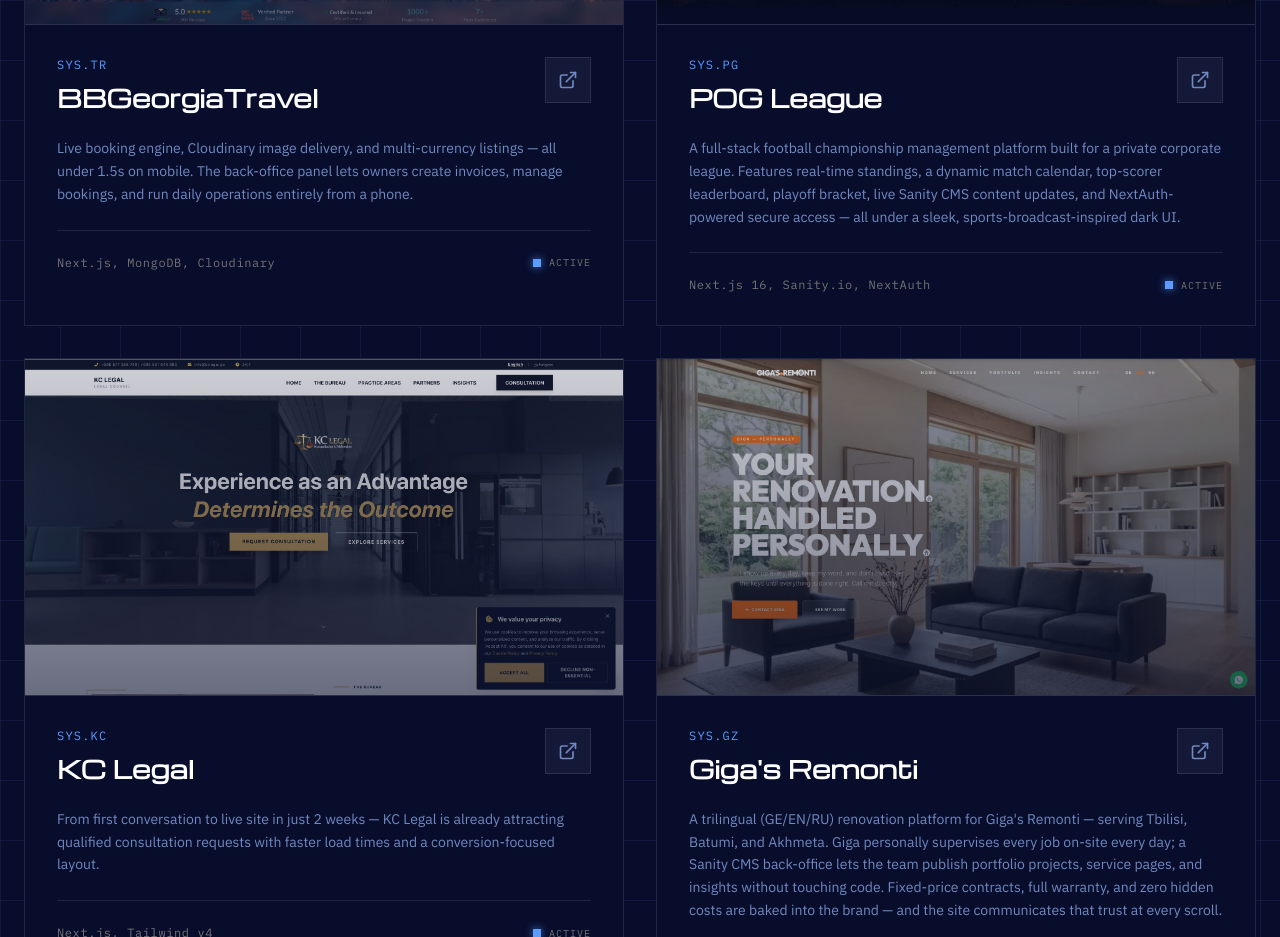
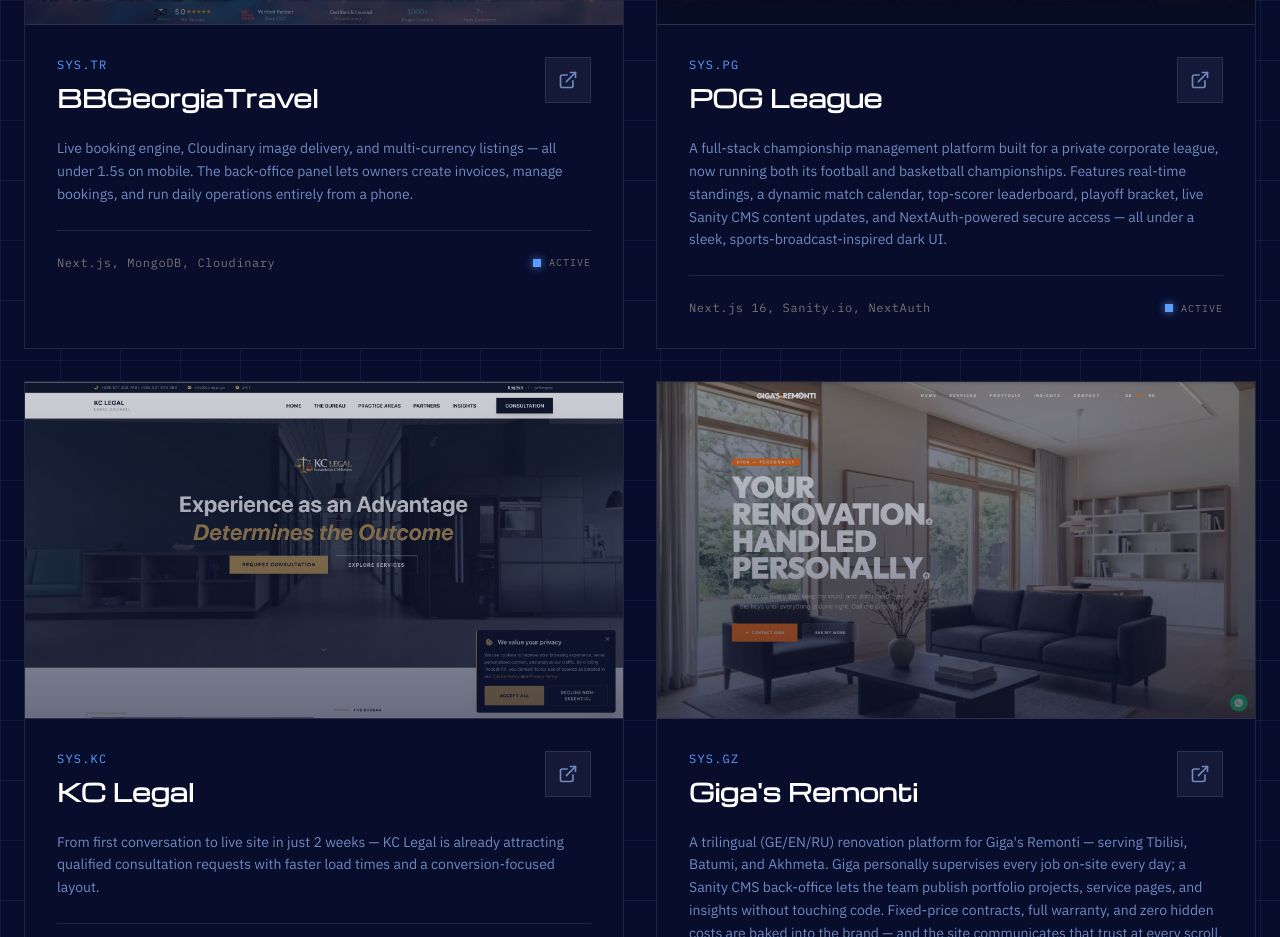
Before and after one commit to GBaga/bbgeorgiatech, a Next.js app: page /cookie-policy in a window 1280 px wide. Shown: the part 3760-4697 px from the top of the page. Built offline with nearby package versions, Linux system fonts and the light colour scheme; no server answers.

Commit message:
updated: kclegal.ge pog-league

```diff
--- a/messages/en.json
+++ b/messages/en.json
@@ -190,7 +190,7 @@
     "m2": "A trilingual (GE/EN/RU) renovation platform for Giga's Remonti — serving Tbilisi, Batumi, and Akhmeta. Giga personally supervises every job on-site every day; a Sanity CMS back-office lets the team publish portfolio projects, service pages, and insights without touching code. Fixed-price contracts, full warranty, and zero hidden costs are baked into the brand — and the site communicates that trust at every scroll.",
     "m3": "Live booking engine, Cloudinary image delivery, and multi-currency listings — all under 1.5s on mobile. The back-office panel lets owners create invoices, manage bookings, and run daily operations entirely from a phone.",
     "m4": "Enterprise-grade REST API backend — NestJS, MongoDB Atlas, JWT auth, AWS S3 storage, and rate limiting. Built as an internal platform; currently on hold while the client reorganizes their business operations.",
-    "m5": "A full-stack football championship management platform built for a private corporate league. Features real-time standings, a dynamic match calendar, top-scorer leaderboard, playoff bracket, live Sanity CMS content updates, and NextAuth-powered secure access — all under a sleek, sports-broadcast-inspired dark UI."
+    "m5": "A full-stack championship management platform built for a private corporate league, now running both its football and basketball championships. Features real-time standings, a dynamic match calendar, top-scorer leaderboard, playoff bracket, live Sanity CMS content updates, and NextAuth-powered secure access — all under a sleek, sports-broadcast-inspired dark UI."
   },
   "ParadoxOfScale": {
     "title": "Our Philosophy",
--- a/messages/fr.json
+++ b/messages/fr.json
@@ -190,7 +190,7 @@
     "m2": "Une plateforme de rénovation trilingue (GE/EN/RU) pour Giga's Remonti — couvrant Tbilissi, Batoumi et Akhmeta. Giga supervise personnellement chaque chantier au quotidien ; le back-office Sanity CMS permet à son équipe de publier portfolios, pages de services et articles sans toucher au code. Contrats à prix fixe, garantie complète et zéro frais cachés — et le site communique cette confiance à chaque défilement.",
     "m3": "Moteur de réservation en direct, livraison d'images en temps réel via Cloudinary et annonces multi-devises — le tout en moins de 1,5s sur mobile. Le panneau de contrôle back-office permet aux propriétaires de créer des factures, de gérer les réservations et de gérer les opérations quotidiennes entièrement depuis un téléphone.",
     "m4": "Backend API REST de niveau entreprise — NestJS, MongoDB Atlas, authentification JWT, stockage AWS S3 et limitation de débit. Construit comme une plateforme interne ; actuellement en attente pendant que le client réorganise ses opérations commerciales.",
-    "m5": "Une plateforme complète de gestion de championnat de football créée pour une ligue d'entreprise privée. Elle comprend des classements en temps réel, un calendrier de matchs dynamique, un classement des meilleurs buteurs, un tableau de playoffs, des mises à jour de contenu en direct via Sanity CMS et un accès sécurisé via NextAuth — le tout dans une interface sombre élégante, d'inspiration broadcast sportif."
+    "m5": "Une plateforme complète de gestion de championnats créée pour une ligue d'entreprise privée, qui gère désormais ses championnats de football et de basketball. Elle comprend des classements en temps réel, un calendrier de matchs dynamique, un classement des meilleurs buteurs, un tableau de playoffs, des mises à jour de contenu en direct via Sanity CMS et un accès sécurisé via NextAuth — le tout dans une interface sombre élégante, d'inspiration broadcast sportif."
   },
   "ParadoxOfScale": {
     "title": "Notre Philosophie",
--- a/messages/ka.json
+++ b/messages/ka.json
@@ -190,7 +190,7 @@
     "m2": "სამენოვანი (ქართული/ინგლისური/რუსული) სარემონტო პლატფორმა Giga's Remonti-სთვის — მომსახურება თბილისსა, ბათუმსა და ახმეტაში. გიგა პირადად თვალყურს ადევნებს ყველა სამუშაოს ყოველდღიურად; Sanity CMS-ის back-office საშუალებას აძლევს გუნდს გამოაქვეყნოს პორტფოლიო, სერვისებისა და სტატიების გვერდები კოდის გარეშე. ფიქსირებული ფასის კონტრაქტი, სრული გარანტია და ფარული ხარჯების სრული არარსებობა — ეს ყველაფერი სიტყვიდან სიტყვამდე სჭვივის ვებსაიტზე.",
     "m3": "ლაივ დაჯავშნის სისტემა, სურათების რეალურ დროში მიწოდება Cloudinary-ის საშუალებით და მულტივალუტის ლისტინგები — ყველაფერი 1.5 წამზე ნაკლებ დროში მობილურზე. back-office პანელი საშუალებას აძლევს მფლობელებს შექმნან ინვოისები, მართონ ჯავშნები და აწარმოონ ყოველდღიური ოპერაციები მთლიანად ტელეფონიდან.",
     "m4": "Enterprise კლასის REST API backend — NestJS, MongoDB Atlas, JWT ავთენტიფიკაცია, AWS S3 საცავი და rate limiting. აშენდა როგორც შიდა პლატფორმა; ამჟამად შეჩერებულია, სანამ კლიენტი საკუთარი ბიზნეს ოპერაციების რეორგანიზაციას ახდენს.",
-    "m5": "სრული ფეხბურთის ჩემპიონატის მართვის პლატფორმა, შექმნილი კერძო კორპორატიული ლიგისთვის. მოიცავს რეალურ დროში განახლებულ ტაბელს, დინამიურ მატჩების კალენდარს, საუკეთესო ბომბარდირების ლიდერბორდს, პლეი-ოფის ბრაკეტს, Sanity CMS-ის ლაივ კონტენტის განახლებებს და NextAuth-ით დაცულ წვდომას — სპორტული მაუწყებლობის სტილში შექმნილ premium dark UI-ში."
+    "m5": "სრული ჩემპიონატების მართვის პლატფორმა, შექმნილი კერძო კორპორატიული ლიგისთვის, რომელიც ახლა როგორც ფეხბურთის, ისე კალათბურთის ჩემპიონატს მართავს. მოიცავს რეალურ დროში განახლებულ ტაბელს, დინამიურ მატჩების კალენდარს, საუკეთესო ბომბარდირების ლიდერბორდს, პლეი-ოფის ბრაკეტს, Sanity CMS-ის ლაივ კონტენტის განახლებებს და NextAuth-ით დაცულ წვდომას — სპორტული მაუწყებლობის სტილში შექმნილ premium dark UI-ში."
   },
   "ParadoxOfScale": {
     "title": "ჩვენი ფილოსოფია",
--- a/src/components/DeployedSystems.tsx
+++ b/src/components/DeployedSystems.tsx
@@ -33,7 +33,7 @@
       architecture: "Next.js, Tailwind v4",
       metric: t("m1"),
       status: "ACTIVE",
-      url: "https://kc-legal.vercel.app/en",
+      url: "https://www.kclegal.ge/ka",
       image: "/KC-legal.webp"
     },
     {
```
Also changed, not shown: public/llms.txt.
